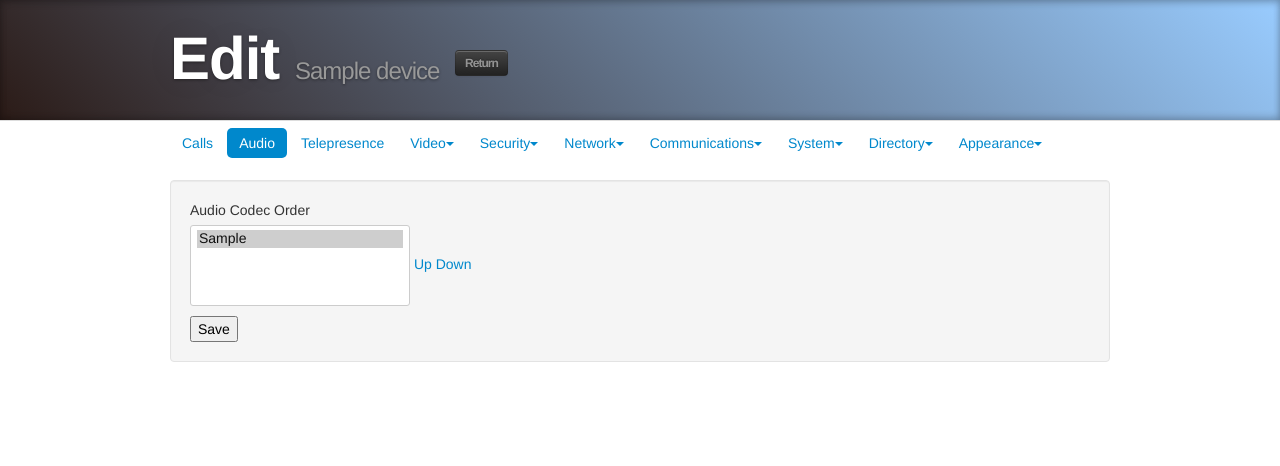
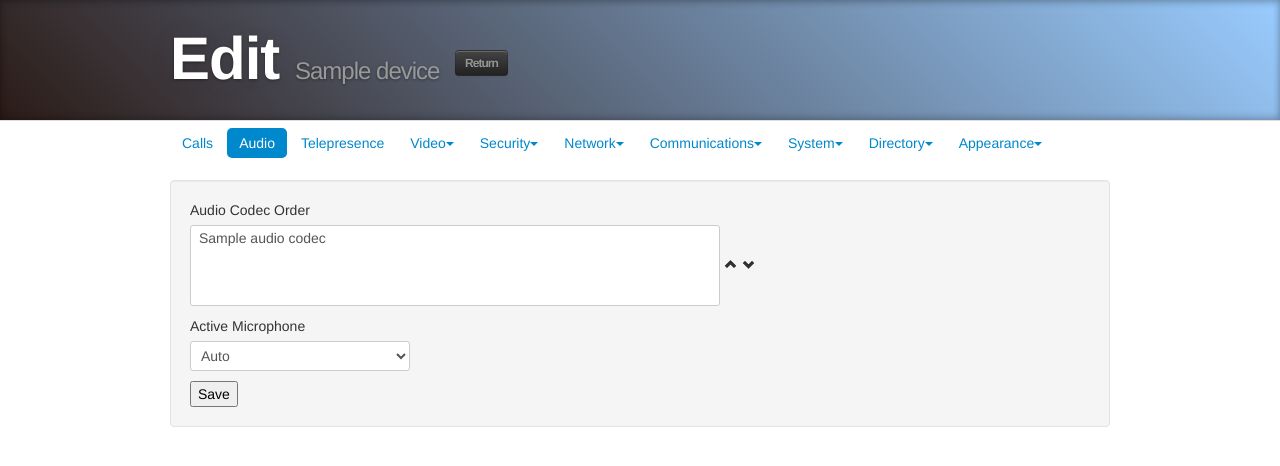
Before and after one commit to ChrisMacNaughton/lifesize-app, a PHP site: template app/views/devices/edit.html.twig in a window 1280 px wide, after a click on "Audio". Shown: the part 41-507 px from the top of the page. Run offline with PHP 8.4, Linux system fonts and the light colour scheme; the template is opened without the code that fills it: most values are stand-ins (such as "Sample title", 1, 10 or a date in 2020); a stand-in replaces the project's code that opens the database connection; some libraries are stand-ins or nearby versions.

Commit message:
audio active mic

```diff
--- a/app/views/devices/edit.html.twig
+++ b/app/views/devices/edit.html.twig
@@ -242,22 +242,32 @@
 
 		-->
 		<div class="tab-pane" id="audio">
-			<form class="well form-inline" method="post">
+			<form class="well form-inline" method="post"  onsubmit="selectAllOptions('audio_codec_order');">
 				<div class="control-group">
 				    <label class="control-label" for="audio_codec_order">Audio Codec Order</label>
 				    <div class="controls">
-				    	<select name="audio_codec_order[]" multiple="multiple" id="audio_codec_order">
+				    	<select name="audio_codec_order[]" multiple="multiple" id="audio_codec_order" class="input-xxlarge">
 				    		{% for codec in device.audio_codecs %}
-				    		<option value="{{codec}}" selected="selected">{{codec}}</option>
+				    		<option value="{{codec.id}}">{{codec.name}}</option>
 				    		{% endfor %}
 			    		</select>
-			    		<a href="JavaScript:void(0);" id="btn-up">Up</a>
-    <a href="JavaScript:void(0);" id="btn-down">Down</a>
+			    		<a href="JavaScript:void(0);" id="btn-up"><i class="icon-chevron-up"></i></a>
+    					<a href="JavaScript:void(0);" id="btn-down"><i class="icon-chevron-down"></i></a>
 			    	</div>
 			    </div>
-			    {% for codec in device.audio_codecs %}
-	    		<input type="hidden" name="audio_codec_order[]" value="{{codec}}" />
-	    		{% endfor %}
+			    <div class="control-group">
+				    <label class="control-label" for="audio_active_microphone">Active Microphone</label>
+				    <div class="controls">
+				    	<select name="audio_active_microphone">
+				    		<option {% if device.audio_active_microphone == "auto"%}selected="selected" {%endif%}value="auto">Auto</option>
+				    		<option {% if device.audio_active_microphone == "phone"%}selected="selected" {%endif%}value="phone">Phone</option>
+				    		<option {% if device.audio_active_microphone == "microphone_in"%}selected="selected" {%endif%}value="microphone_in">Microphone In</option>
+				    		<option {% if device.audio_active_microphone == "microphone_in_no_aec"%}selected="selected" {%endif%}value="microphone_in_no_aec">Microphone In (no AEC)</option>
+				    		<option {% if device.audio_active_microphone == "line_in"%}selected="selected" {%endif%}value="line_in">Line In</option>
+				    		<option {% if device.audio_active_microphone == "line_in_no_aec"%}selected="selected" {%endif%}value="line_in_no_aec">Line In (no AEC)</option>
+			    		</select>
+			    	</div>
+			    </div>
 				<input type="hidden" name="section" value="audio">
 				<input type="submit" value="Save">
 			</form>
@@ -465,6 +475,12 @@ $(document).ready(function(){
         });
     });
 });
-
+function selectAllOptions(selStr)
+{
+  var selObj = document.getElementById(selStr);
+  for (var i=0; i<selObj.options.length; i++) {
+    selObj.options[i].selected = true;
+  }
+}
 </script>
 {%endblock %}
```
Also changed, not shown: system/classes/user.php (+24 -1 lines), tmp.php (added, +21 -0 lines), updaters/updater.php (+6 -3 lines).
